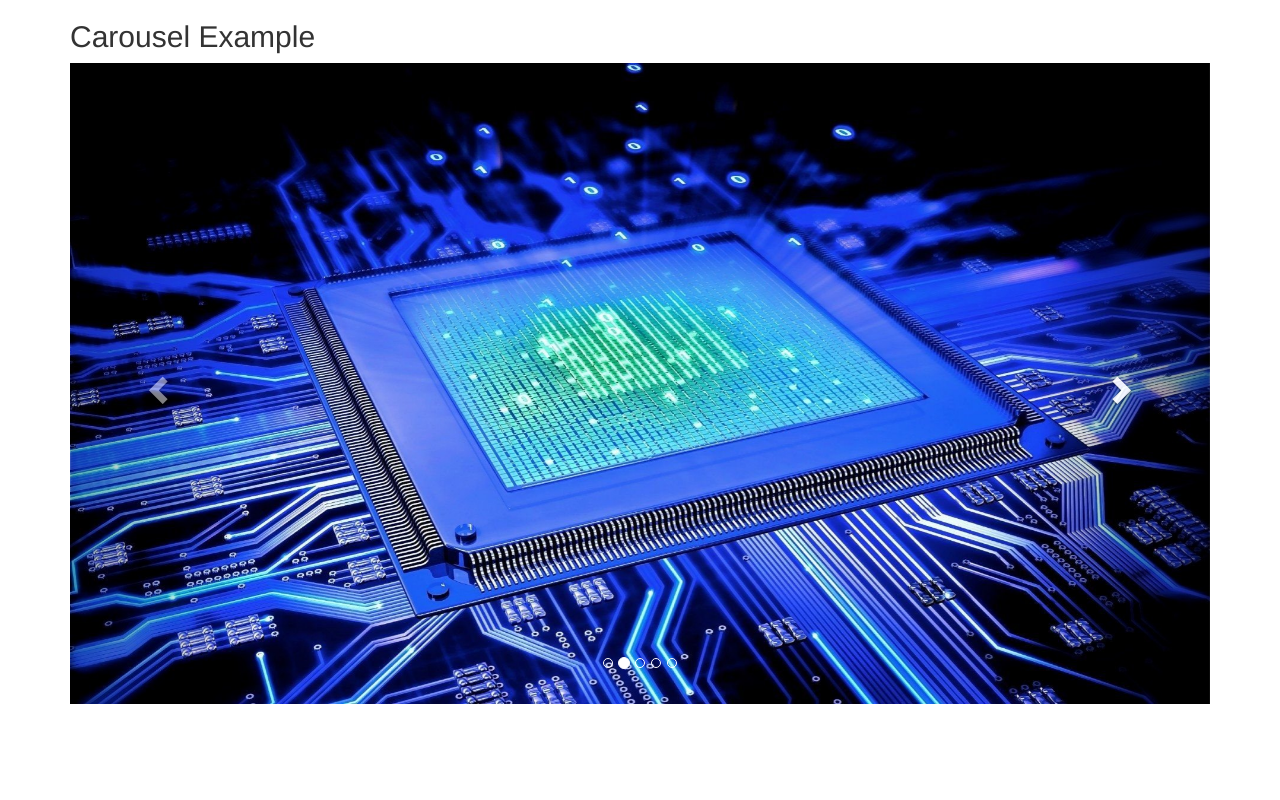
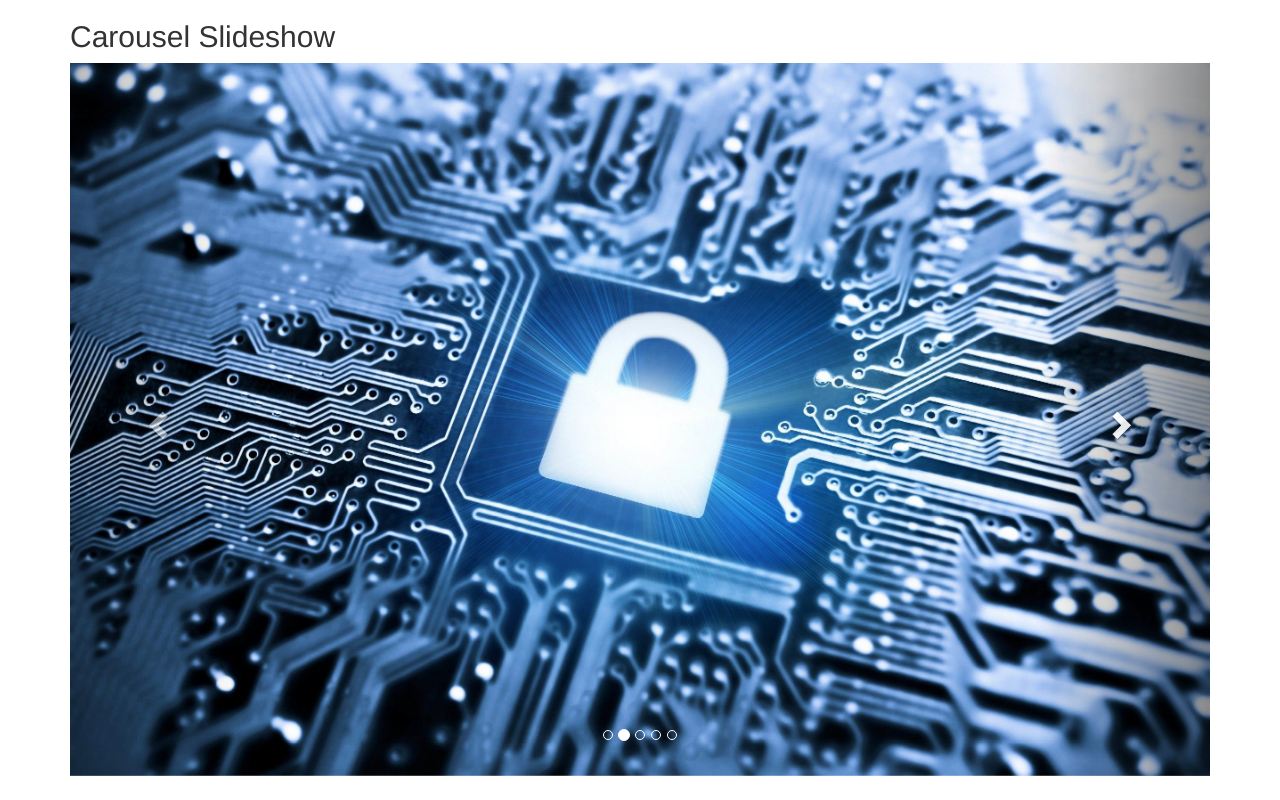
Before and after one commit to AVI2002NASH/ST2-VIVA, a plain HTML site: page slider.html in a window 1280 px wide. Both pictures are taken after a click on the link "Next". Drawn offline with nearby package versions, Linux system fonts and the light colour scheme.

Commit message:
Add all my files

```diff
--- a/slider.html
+++ b/slider.html
@@ -11,7 +11,7 @@
 <body>
 
 <div class="container">
-  <h2>Carousel Example</h2>
+  <h2>Carousel Slideshow</h2>
   <div id="myCarousel" class="carousel slide" data-ride="carousel">
     <!-- Indicators -->
     <ol class="carousel-indicators">
@@ -29,11 +29,11 @@
       </div>
 
       <div class="item">
-        <img src="186244.jpg" alt="Chicago" style="width:100%;">
+        <img src="210929.jpg" alt="Chicago" style="width:100%;">
       </div>
 
       <div class="item">
-        <img src="279316.jpg" alt="New york" style="width:100%;">
+        <img src="wallpaperflare.com_wallpaper (1).jpg" alt="New york" style="width:100%;">
       </div>
 
       <div class="item">
```
Also changed, not shown: 186244.jpg (deleted), 210929.jpg (added), 279316.jpg (deleted), wallpaperflare.com_wallpaper (1).jpg (added).
